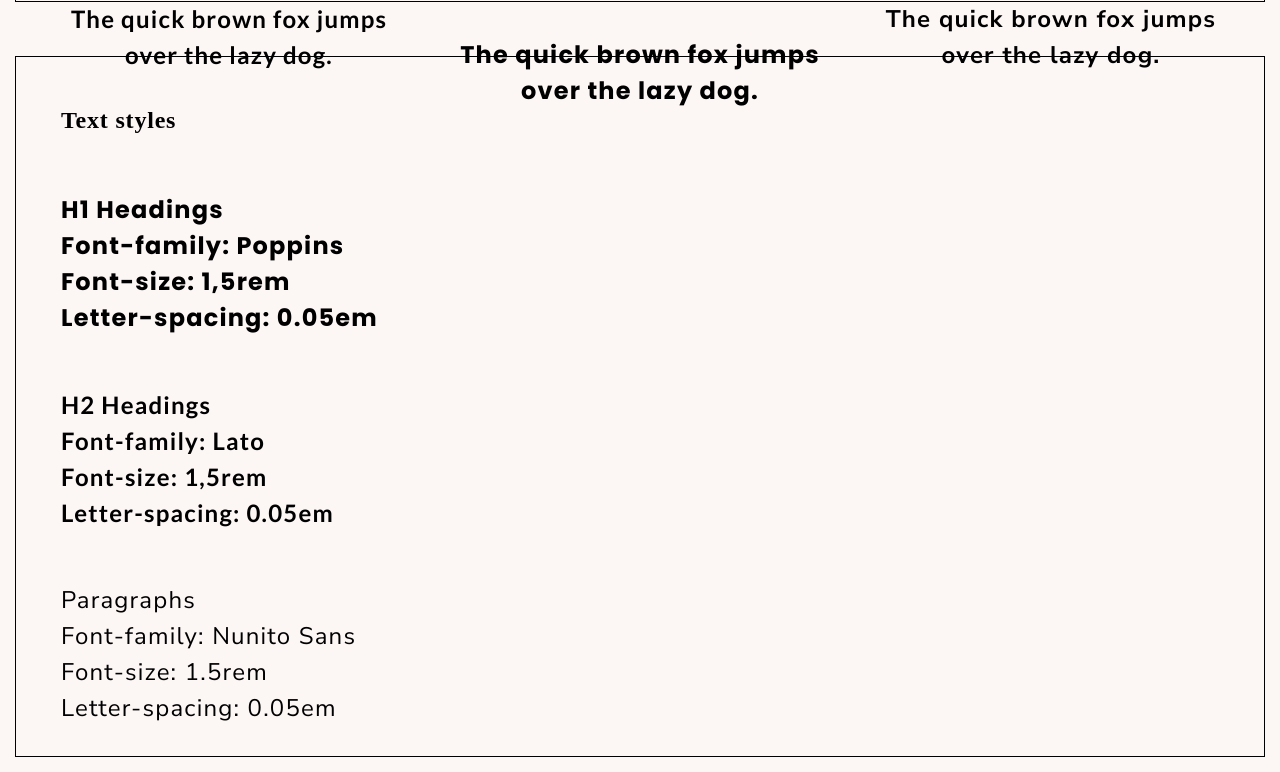
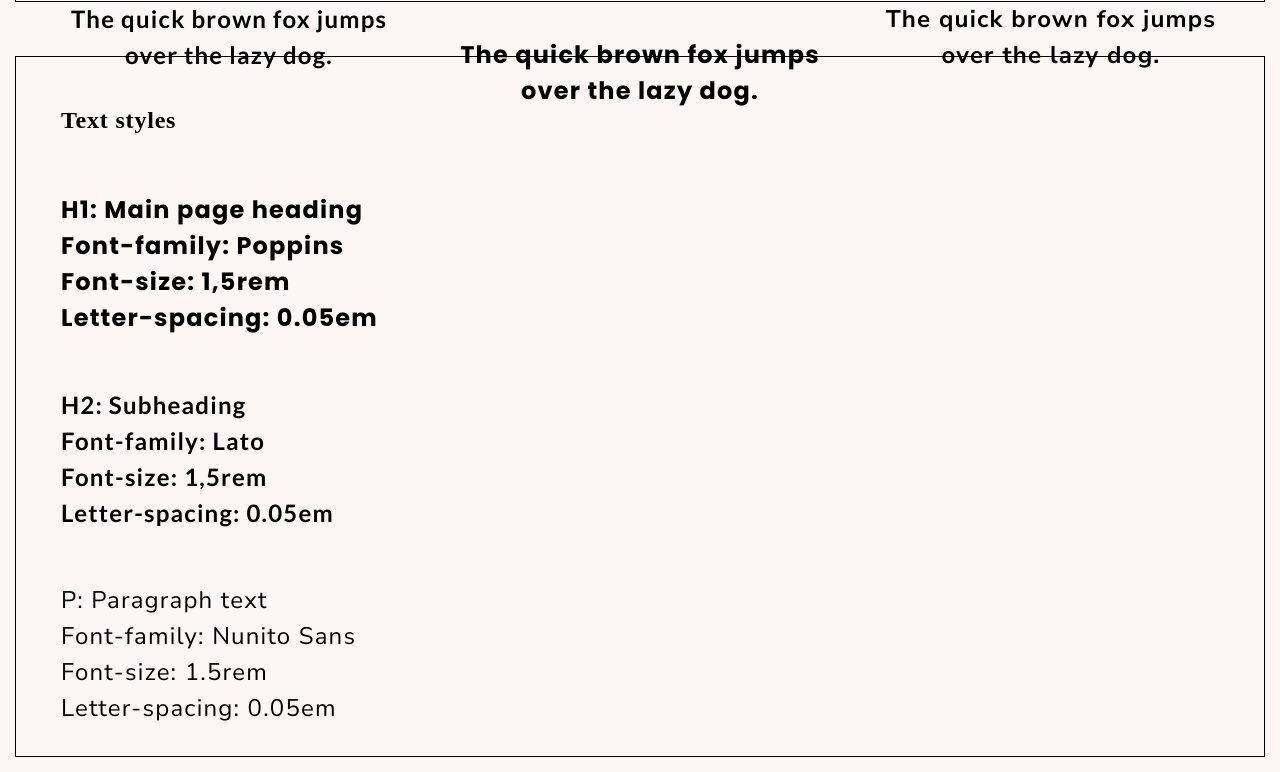
Before and after one commit to DanielleFiene/Build-a-Website-Design-System, a plain HTML site: page index.html in a window 1280 px wide. Shown: the part 1197-1969 px from the top of the page. Drawn offline with Linux system fonts and the light colour scheme; a script that the page names is missing.

Commit message:
updated text

```diff
--- a/index.html
+++ b/index.html
@@ -83,17 +83,17 @@
             <div class="border">
                 <div id="column4">
                     <h2>Text styles</h2><br>
-                    <h1 class="h1">H1 Headings<br>
+                    <h1 class="h1">H1: Main page heading<br>
                         Font-family: Poppins<br>
                         Font-size: 1,5rem<br>
                         Letter-spacing: 0.05em<br><br>
                     </h1>
-                    <h2 class="h2">H2 Headings<br>
+                    <h2 class="h2">H2: Subheading<br>
                         Font-family: Lato<br>
                         Font-size: 1,5rem<br>
                         Letter-spacing: 0.05em<br><br>
                     </h2>
-                    <p class="p2">Paragraphs<br>
+                    <p class="p2">P: Paragraph text<br>
                         Font-family: Nunito Sans<br>
                         Font-size: 1.5rem<br>
                         Letter-spacing: 0.05em<br>
```
